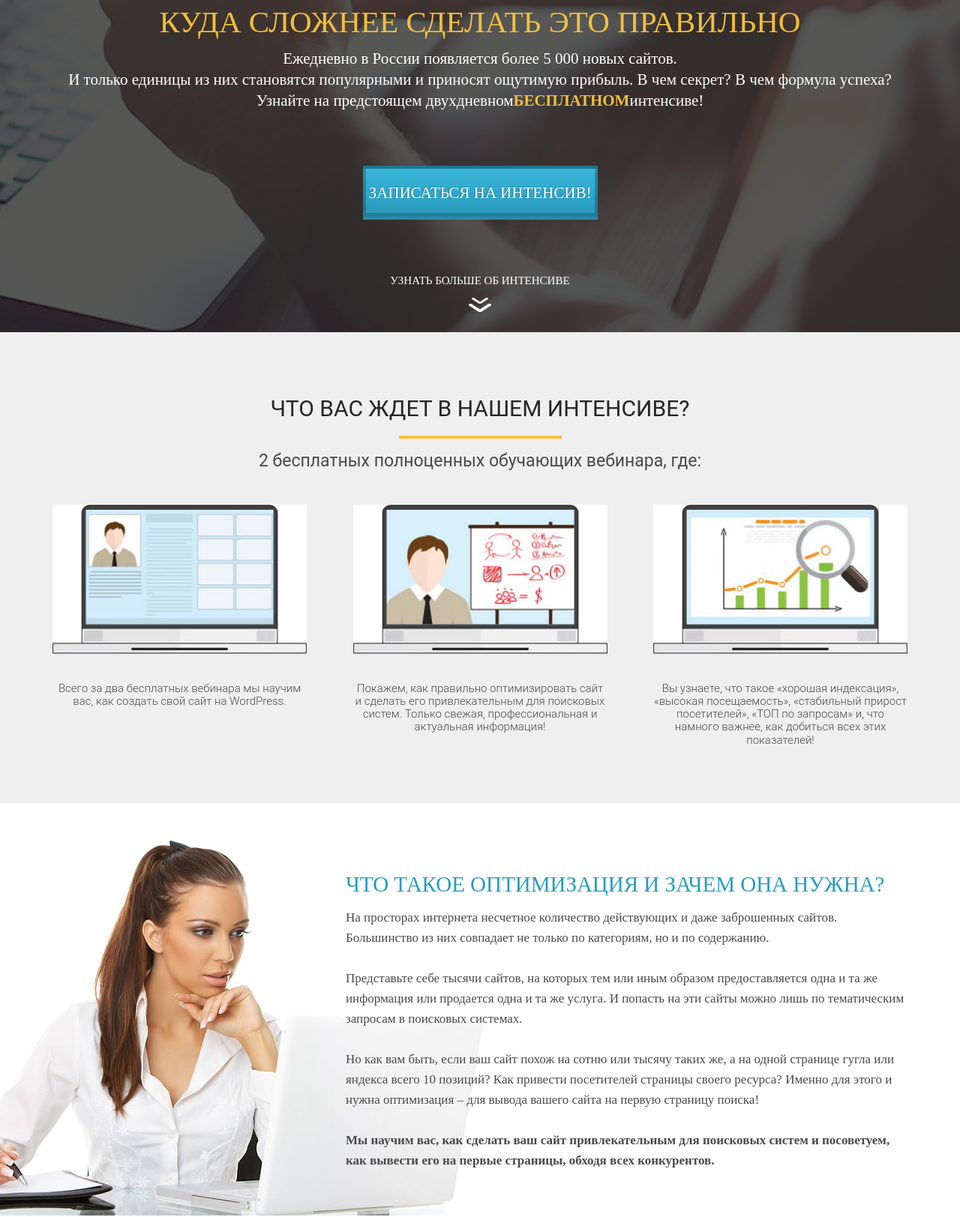
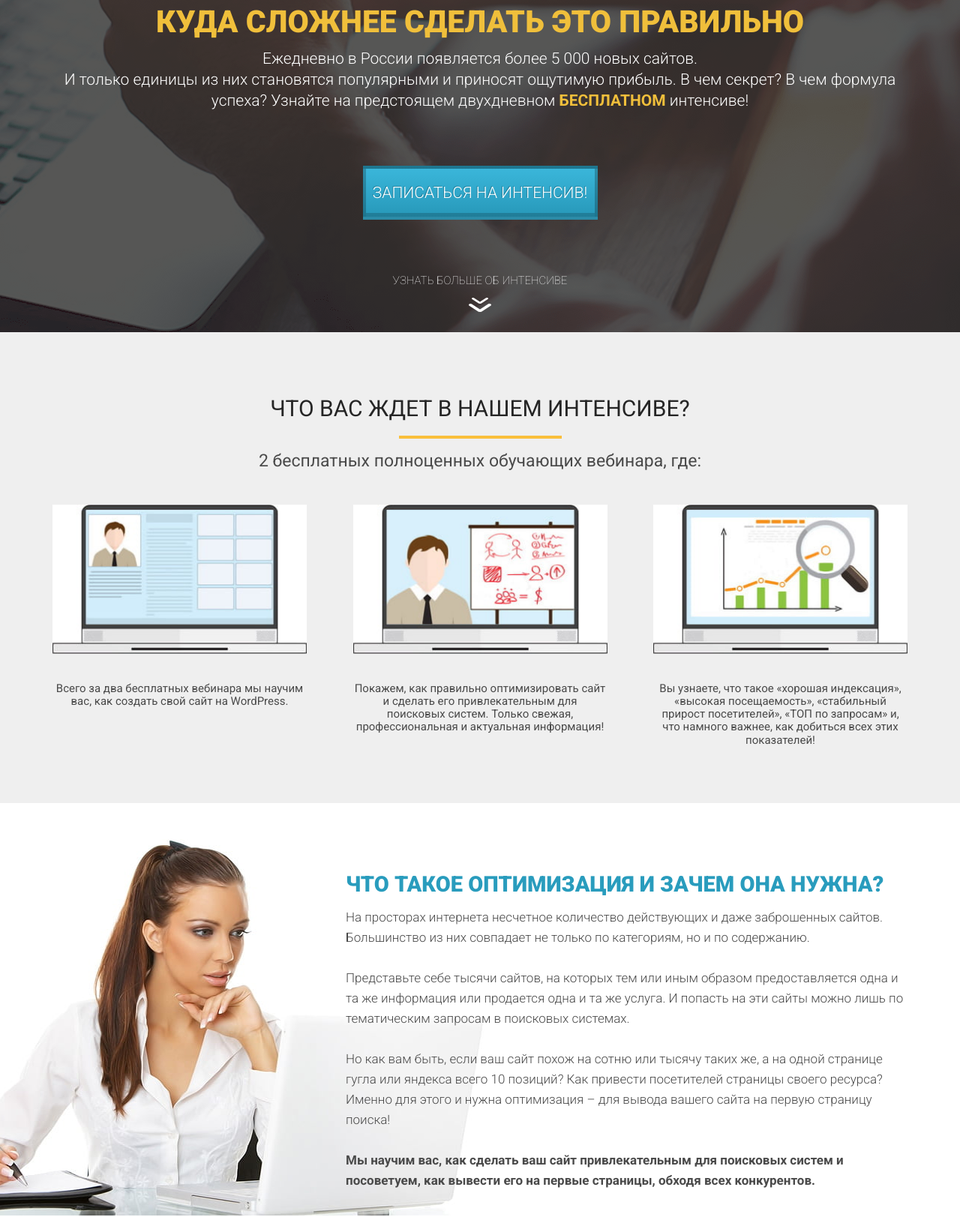
Before and after one commit to vinterro/Web_course, a plain HTML site: page wordpress2/src/index.html in a window 1280 px wide. Shown: the part 357-1980 px from the top of the page at 75% size. Drawn offline with nearby package versions, Linux system fonts and the light colour scheme.

Commit message:
html_&_css_02

```diff
--- a/wordpress2/src/css/style.css
+++ b/wordpress2/src/css/style.css
@@ -4,6 +4,9 @@
     padding: 0;
 }
 
+html {
+    font-family: 'Roboto', sans-serif;
+}
 .container {
     position: relative;
     width: 1140px;
@@ -44,9 +47,8 @@ h1 {
 
 .title {
     color: #f0bf3b;
-    font-family: "Roboto - Black";
     font-size: 41px;
-    font-weight: 400;
+    font-weight: 900;
     line-height: 24px;
     text-transform: uppercase;
     text-align: center;
@@ -74,14 +76,12 @@ h2.title {
     font-size: 21px;
     font-weight: 300;
     line-height: 28px;
-    font-family: "Roboto - Light";
     text-align: center;
 
 }
 
 .promo .promo_text span {
     color: #f0bf3b;
-    font-family: "Roboto - Bold";
     font-weight: 700;
 
 }
@@ -97,9 +97,8 @@ h2.title {
     background-image: linear-gradient(to top, #2798b9 0%, #3ab6da 100%);
     text-shadow: -1px -1px 0 rgba(0, 0, 0, 0.22);
     color: #ffffff;
-    font-family: "Roboto - Condensed";
     font-size: 21px;
-    font-weight: 400;
+    font-weight: 300;
     line-height: 24px;
     text-transform: uppercase;
     cursor: pointer;
@@ -116,9 +115,9 @@ h2.title {
 .more .more_text {
 
     color: #ffffff;
-    font-family: "Roboto - Thin";
+
     font-size: 15px;
-    font-weight: 400;
+    font-weight: 100;
     text-transform: uppercase;
     text-align: center;
 }
@@ -138,7 +137,7 @@ h2.title {
 
 .waiting .waiting_header, .finish .finish_header {
     color: #252525;
-    font-family: "Roboto";
+
     font-size: 30px;
     font-weight: 400;
     text-transform: uppercase;
@@ -159,7 +158,7 @@ h2.title {
 .waiting .waiting_subheader {
     margin-top: 17px;
     color: #4a4a4a;
-    font-family: "Roboto";
+
     font-size: 23px;
     font-weight: 400;
     text-align: center;
@@ -184,9 +183,9 @@ h2.title {
 .waiting .waiting_wrapper .waiting_item .waiting_descr {
     margin-top: 33px;
     color: #4a4a4a;
-    font-family: "Roboto";
+
     font-size: 15px;
-    font-weight: 300;
+    font-weight: 400;
 
 
 }
@@ -199,9 +198,9 @@ h2.title {
 .optimisation .optimisation_header {
     margin-left: 391px;
     color: #299cbd;
-    font-family: "Roboto - Black";
+
     font-size: 29px;
-    font-weight: 400;
+    font-weight: 900;
     line-height: 12px;
     text-transform: uppercase;
 }
@@ -210,14 +209,14 @@ h2.title {
     margin-top: 25px;
     margin-left: 391px;
     color: #4a4a4a;
-    font-family: "Roboto - Light";
+
     font-size: 17px;
     font-weight: 300;
     line-height: 27px;
 }
 
 .optimisation .optimisation_text span {
-    font-family: "Roboto - Bold";
+
     font-weight: 700;
 }
 
@@ -260,9 +259,9 @@ h2.title {
     margin-top: 25px;
     text-align: center;
     color: #efefef;
-    font-family: Roboto;
+
     font-size: 17px;
-    font-weight: 300;
+    font-weight: 400;
     line-height: 20px;
 
 }
@@ -303,9 +302,9 @@ h2.title {
     margin: 42px 0 52px;
     text-align: center;
     color: black;
-    font-family: Roboto;
+
     font-size: 30px;
-    font-weight: 300;
+    font-weight: 400;
     line-height: 1.43;
     text-align: center;
 }
@@ -336,7 +335,7 @@ h2.title {
 .registration .reg_descr1 {
     margin-top: 37px;
 
-    font-family: Roboto;
+    font-weight: 400;
   font-size: 30px;
   line-height: 0.4;
   text-align: center;
@@ -359,7 +358,7 @@ h2.title {
 .registration .reg_descr2 {
     margin-top: 25px;
 
-    font-family: Roboto;
+    font-weight: 400;
     font-size: 23px;
   line-height: 0.87;
   text-align: center;
@@ -376,9 +375,9 @@ h2.title {
     line-height: 0.8;
     padding-top: 61px;
     text-align: center;
-    font-family: Roboto;
+
   font-size: 15px;
-  font-weight: 300;
+  font-weight: 400;
   color: #888;
 }
 
--- a/wordpress2/src/index.html
+++ b/wordpress2/src/index.html
@@ -6,6 +6,9 @@
     <meta name="viewport" content="width=device-width, initial-scale=1.0">
     <title>Wordpress интенсив</title>
     <link rel="stylesheet" href="https://cdnjs.cloudflare.com/ajax/libs/normalize/8.0.1/normalize.min.css">
+
+    <link rel="preconnect" href="https://fonts.googleapis.com"><link rel="preconnect" href="https://fonts.gstatic.com" crossorigin><link href="https://fonts.googleapis.com/css2?family=Roboto:wght@100;300;400;700;900&display=swap" rel="stylesheet">
+
     <link rel="stylesheet" href="css/style.css">
 </head>
 <body>
@@ -23,7 +26,7 @@
                 <h2 class="title">Куда сложнее сделать это правильно</h2>
             <div class="promo_text">
                 Ежедневно в России появляется более 5 000 новых сайтов. <br>
-                И только единицы из них становятся популярными и приносят ощутимую прибыль. В чем секрет? В чем формула успеха? Узнайте на предстоящем двухдневном<span>БЕСПЛАТНОМ</span>интенсиве!
+                И только единицы из них становятся популярными и приносят ощутимую прибыль. В чем секрет? В чем формула успеха? Узнайте на предстоящем двухдневном <span>БЕСПЛАТНОМ</span> интенсиве!
             </div>
 
             <button class="promo_btn">Записаться на интенсив!</button>
```
